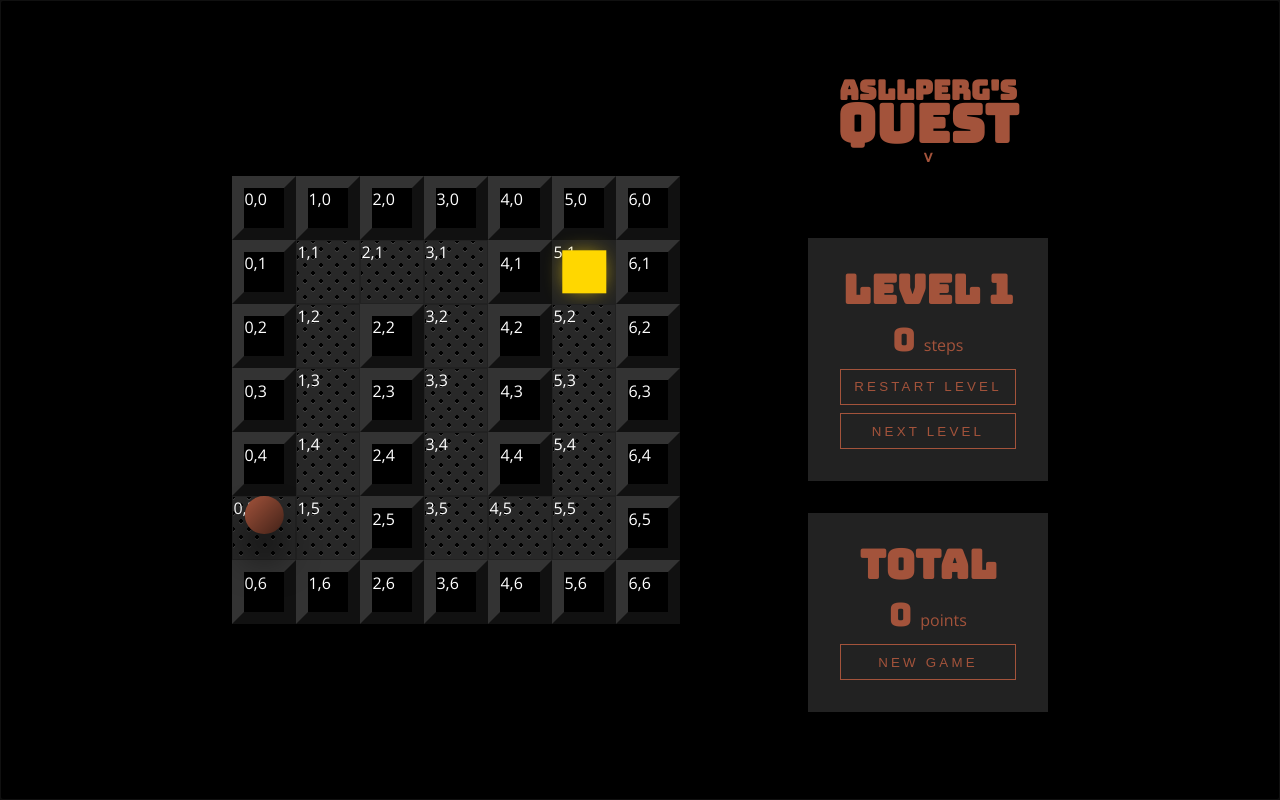
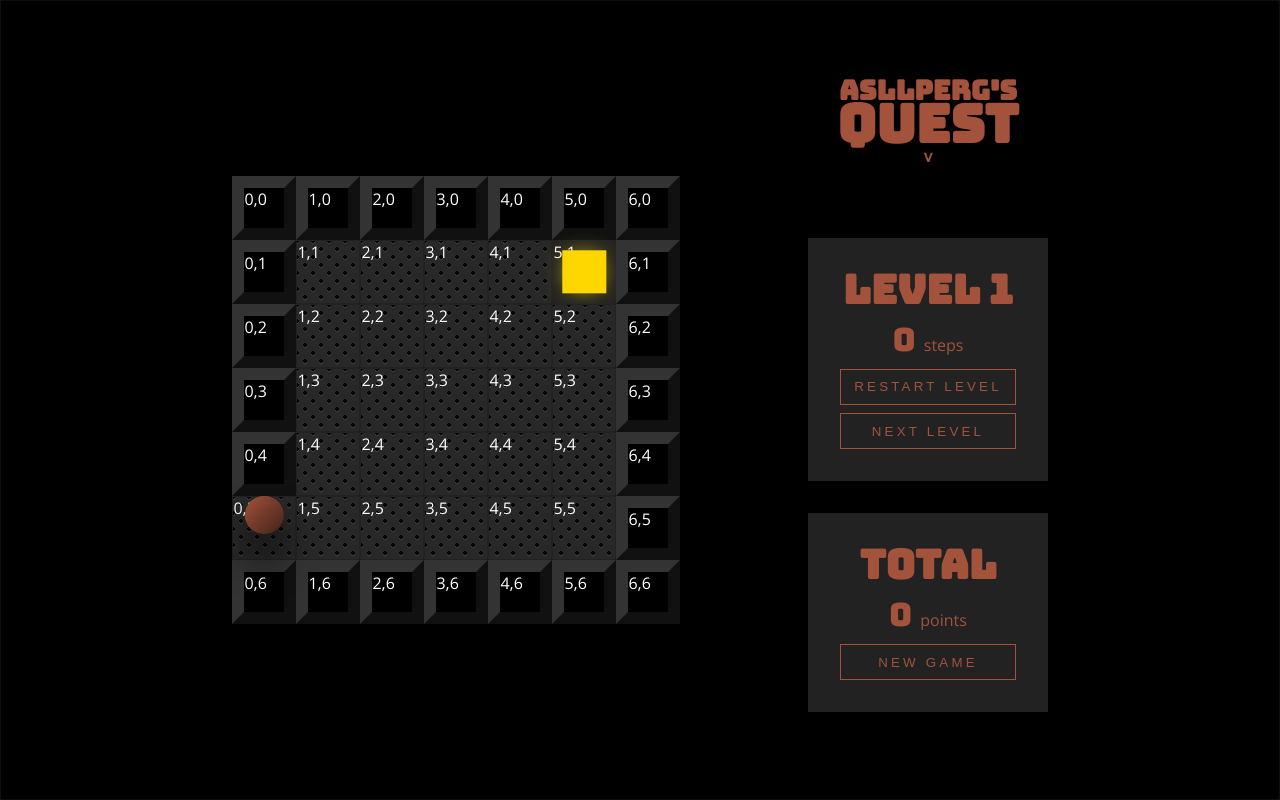
Before and after one commit to devmount/lava-ball, a Vue app: page / in a window 1280 px wide. Built offline with nearby package versions, Linux system fonts and the light colour scheme.

Commit message:
➕ two more levels

```diff
--- a/src/level.js
+++ b/src/level.js
@@ -1,5 +1,13 @@
 export default {
 	1: {
+		x:5, y:5,
+		blocked: [],
+		background: [],
+		trap: [],
+		start: {x:0,y:5},
+		target: {x:5,y:1}
+	},
+	2: {
 		x:5, y:5,
 		blocked: [{x:2,y:2},{x:2,y:3},{x:2,y:4},{x:2,y:5},{x:4,y:1},{x:4,y:2},{x:4,y:3},{x:4,y:4}],
 		background: [],
@@ -7,7 +15,15 @@ export default {
 		start: {x:0,y:5},
 		target: {x:5,y:1}
 	},
-	2: {
+	3: {
+		x:6, y:6,
+		blocked: [{x:1,y:5},{x:2,y:5},{x:3,y:5},{x:4,y:5},{x:5,y:5},{x:5,y:4},{x:5,y:3},{x:5,y:2},{x:4,y:2},{x:3,y:2},{x:2,y:2},{x:2,y:3}],
+		background: [],
+		trap: [],
+		start: {x:0,y:6},
+		target: {x:4,y:3}
+	},
+	4: {
 		x:7, y:7,
 		blocked: [{x:1,y:2},{x:3,y:3},{x:4,y:2},{x:6,y:1},{x:6,y:4},{x:5,y:6},{x:2,y:7},{x:7,y:3},{x:7,y:7},{x:1,y:5}],
 		background: [{x:8,y:8}],
@@ -15,11 +31,11 @@ export default {
 		start: {x:1,y:0},
 		target: {x:6,y:6}
 	},
-	3: {
+	5: {
 		x:10, y:10,
-		blocked: [{x:1,y:1},{x:1,y:2},{x:2,y:1},{x:4,y:4},{x:5,y:4},{x:4,y:5},{x:6,y:4},{x:4,y:6},{x:5,y:5},{x:6,y:5},{x:5,y:6},{x:6,y:6},{x:8,y:2},{x:8,y:3},{x:9,y:3},{x:10,y:10}],
-		background: [{x:0,y:0},{x:0,y:1},{x:1,y:0},{x:5,y:5},{x:11,y:11}],
-		trap: [],
+		blocked: [{x:1,y:1},{x:1,y:2},{x:2,y:1},{x:4,y:4},{x:5,y:4},{x:4,y:5},{x:6,y:4},{x:4,y:6},{x:6,y:5},{x:5,y:6},{x:6,y:6},{x:8,y:2},{x:8,y:3},{x:9,y:3},{x:10,y:10}],
+		background: [{x:0,y:0},{x:0,y:1},{x:1,y:0},{x:11,y:11}],
+		trap: [{x:5,y:5}],
 		start: {x:0,y:10},
 		target: {x:9,y:2}
 	},
```
